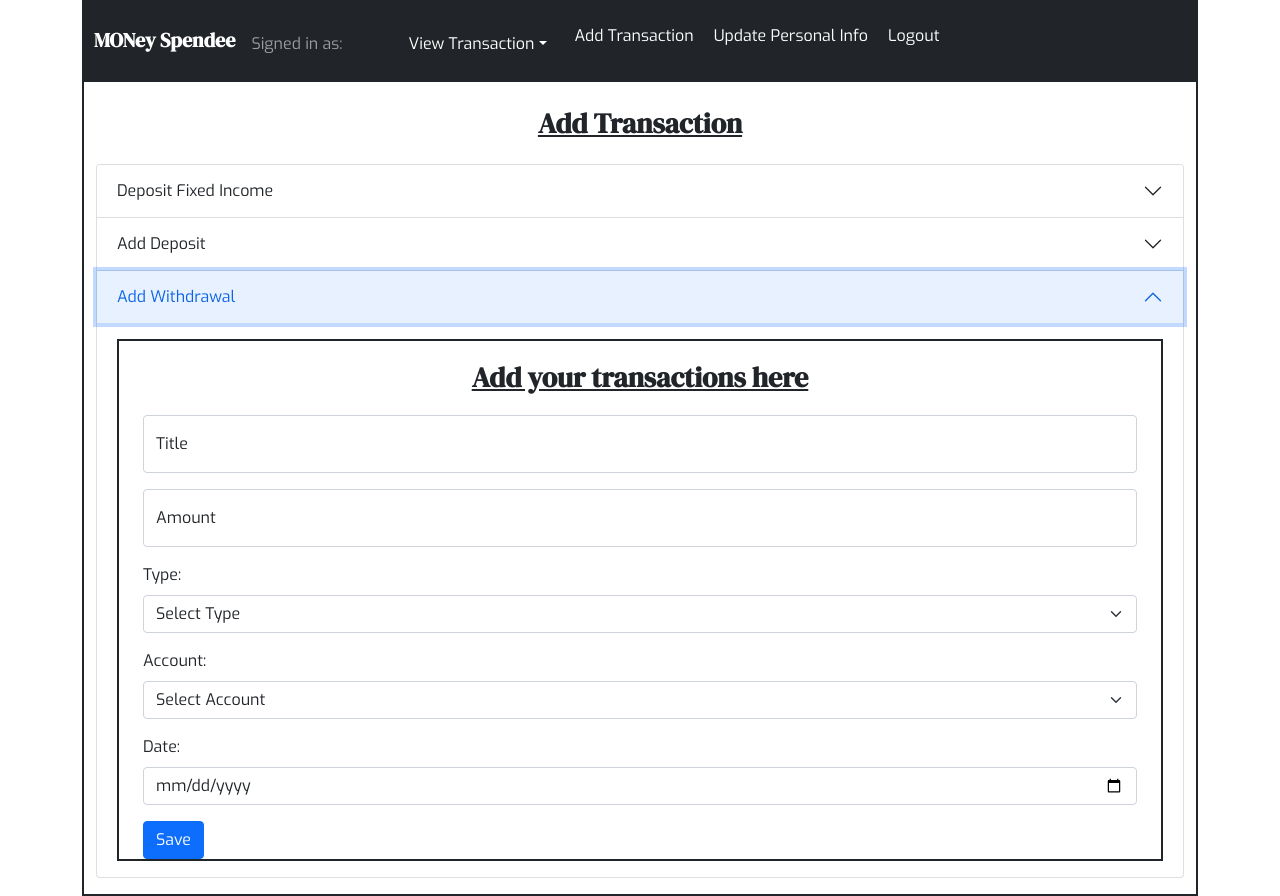
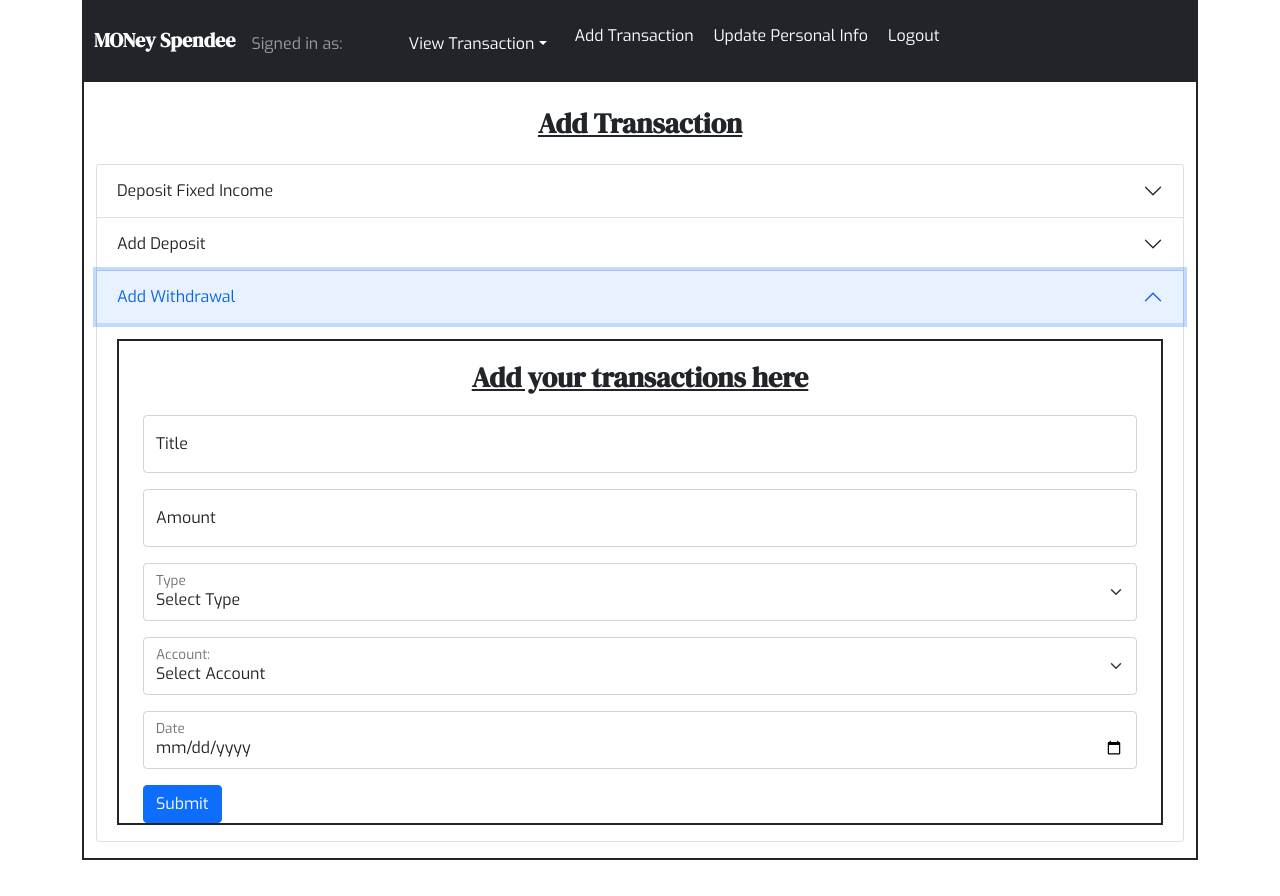
Before and after one commit to chonnikan-aue/money-spendee-client, a React (Create React App) app: page /add-transaction in a window 1280 px wide. Both pictures are taken after a click on the button "Add Withdrawal". After the commit the page ends 860 px from the top, so only its background shows below. Built offline with nearby package versions, Linux system fonts and the light colour scheme.

Commit message:
"add withdrawal done"

```diff
--- a/src/components/AddWithdrawTransaction/AddWithdrawTransaction.js
+++ b/src/components/AddWithdrawTransaction/AddWithdrawTransaction.js
@@ -26,11 +26,13 @@ const AddWithdrawTransaction = (props) => {
   const handleSubmit = e => {
     e.preventDefault();
     let token = localStorage.getItem("jwt");
-    axios.post(`http://localhost:3001/withdraw/user/${userId}`, data,
+    axios.post(`http://localhost:3001/withdraw/user/${props.userData.id}`, data,
       {
         headers: { Authorization: `Bearer ${token}` },
       })
       .then(res => {
+        console.log(res)
+        console.log(data)
         alert("Transaction has been updated.");
       })
       .catch(err => {
@@ -50,39 +52,31 @@ const AddWithdrawTransaction = (props) => {
             onChange={handleChange}
           />
         </FloatingLabel>
-      <FloatingLabel label= "Amount" className="mb-3">
+        <FloatingLabel label="Amount" className="mb-3">
           <Form.Control
-          name="name"
+            name="amount"
             type="text"
             placeholder="Amount"
             onChange={handleChange}
           />
         </FloatingLabel>
-        <FormGroup>
-          <Label for="typeId">Type:</Label>
-          <Input
-            type="select"
-            name="typeId"
-            onChange={handleChange}
-          >
-            <option disabled selected>Select Type</option>
-            {props.userData.DepositTypes
+
+        <FloatingLabel label="Type" className="mb-3">
+          <Form.Select name="typeId" onChange={handleChange} required>
+            <option value="">Select Type</option>
+            {props.userData.WithdrawTypes
               ? props.userData.WithdrawTypes.map((type, index) => (
                 <option key={index} value={type.id}>
                   {type.name}
                 </option>
               ))
               : null}
-          </Input>
-        </FormGroup>
-        <FormGroup>
-          <Label for="withdrawFromId">Account:</Label>
-          <Input
-            type="select"
-            name="withdrawFromId"
-            onChange={handleChange}
-          >
-            <option disabled selected>Select Account</option>
+          </Form.Select>
+        </FloatingLabel>
+
+        <FloatingLabel label="Account:" className="mb-3">
+          <Form.Select name="withdrawFromId" onChange={handleChange} required>
+            <option value="">Select Account</option>
             {props.userData.DepositTypes
               ? props.userData.DepositTypes.map((account, index) => (
                 <option key={index} value={account.id}>
@@ -90,17 +84,19 @@ const AddWithdrawTransaction = (props) => {
                 </option>
               ))
               : null}
-          </Input>
-        </FormGroup>
-        <FormGroup>
-          <Label for="date">Date:</Label>
-          <Input
+          </Form.Select>
+        </FloatingLabel>
+
+        <FloatingLabel label="Date" className="mb-3">
+        <Form.Control
+          name="date"
           type="date"
-            name="date"
           onChange={handleChange}
+          required
         />
-        </FormGroup>
-        <Button color="primary" type="submit">Save</Button>
+      </FloatingLabel>
+
+        <Button color="primary" type="submit">Submit</Button>
       </Form>
     </Container>
   )
```
Lines whose indentation alone changed are shown as unchanged.
